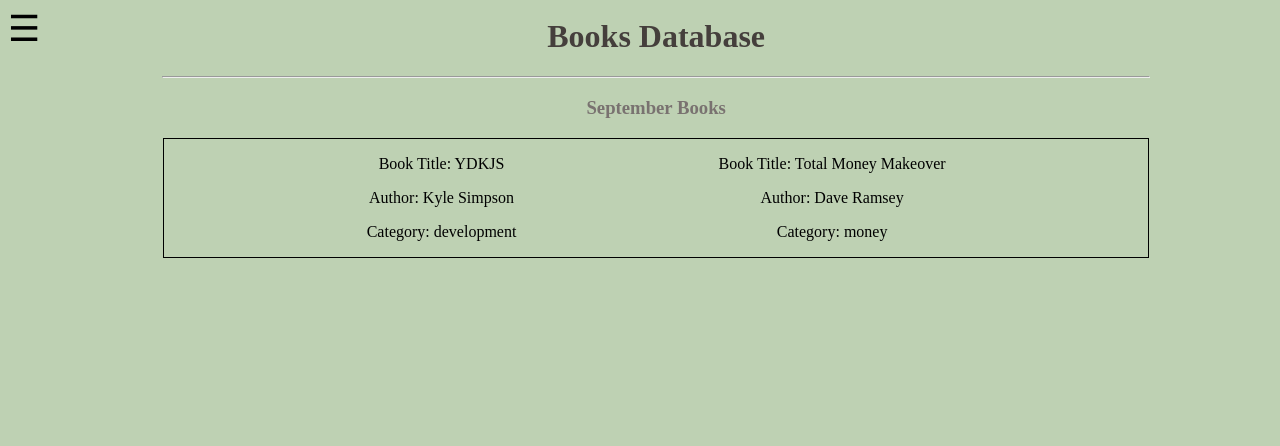
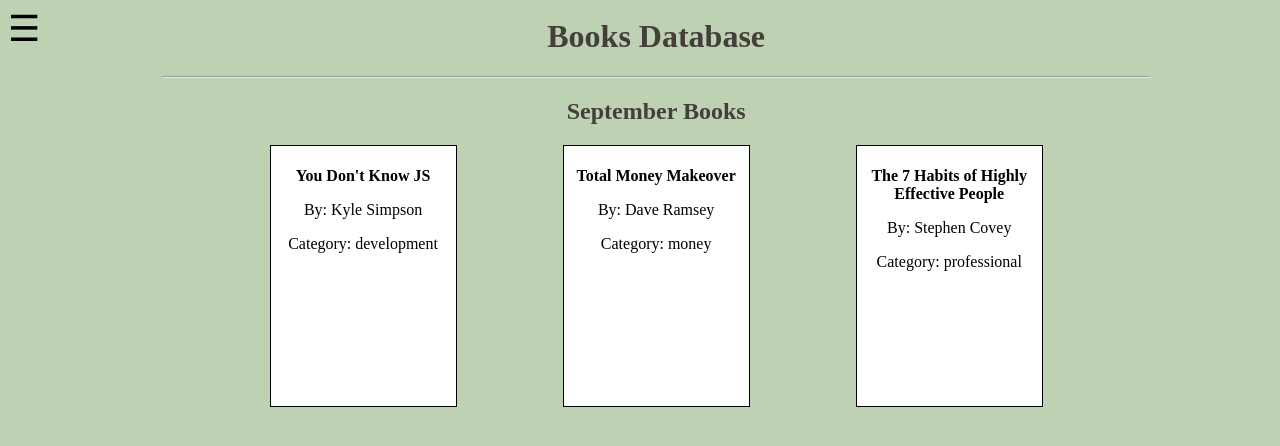
Before and after one commit to jmcacioppo/Book-Collector, a React app: page / in a window 1280 px wide. Shown: the top 446 px of the page. Built offline with nearby package versions, Linux system fonts and the light colour scheme.

Commit message:
Separated home components, styling

```diff
--- a/src/components/home/HomePage.js
+++ b/src/components/home/HomePage.js
@@ -1,4 +1,5 @@
 import React from 'react';
+import Books from "./elements/BooksComponent";
 
 const monthNames = ["January", "February", "March", "April", "May", "June",
   "July", "August", "September", "October", "November", "December"];
@@ -11,8 +12,9 @@ class Home extends React.Component {
 
     this.state = {
       books: [
-        { key: 0, name: 'YDKJS', category: 'development', author: 'Kyle Simpson' },
-        { key: 1, name: 'Total Money Makeover', category: 'money', author: 'Dave Ramsey' }
+        { key: 0, name: `You Don't Know JS`, category: 'development', author: 'Kyle Simpson' },
+        { key: 1, name: 'Total Money Makeover', category: 'money', author: 'Dave Ramsey' },
+        { key: 2, name: 'The 7 Habits of Highly Effective People', category: 'professional', author: 'Stephen Covey' }
       ]
     }
   }
@@ -20,7 +22,7 @@ class Home extends React.Component {
   render() {
     return (
       <section className="TextCenter SectionContainer">
-        <h3 className="SectionTitle">{monthToday} Books</h3>
+        <h2 className="SectionTitle">{monthToday} Books</h2>
 
         <Books books={this.state.books}/>
       </section>
@@ -28,32 +30,4 @@ class Home extends React.Component {
   }
 }
 
-class Books extends React.Component {
-  constructor(props) {
-    super(props);
-
-    this.state = {
-      bookItems: this.props.books.map((item) => <Book book={item} key={item.key}/>)
-    }
-  }
-
-  render() {
-    return (
-      <div className="BooksContainer">
-        {this.state.bookItems}
-      </div>
-    )
-  }
-}
-
-const Book = ({ book }) => {
-  return (
-    <div className="BookContainer">
-      <p>Book Title: {book.name}</p>
-      <p>Author: {book.author}</p>
-      <p>Category: {book.category}</p>
-    </div>
-  )
-}
-
 export default Home;
--- /dev/null
+++ b/src/components/home/elements/BookComponent.js
@@ -0,0 +1,13 @@
+import React from 'react';
+
+const Book = ({ book }) => {
+  return (
+    <div className="BookContainer">
+      <p><strong>{book.name}</strong></p>
+      <p>By: {book.author}</p>
+      <p>Category: {book.category}</p>
+    </div>
+  )
+}
+
+export default Book;
--- /dev/null
+++ b/src/components/home/elements/BooksComponent.js
@@ -0,0 +1,22 @@
+import React from 'react';
+import Book from "./BookComponent";
+
+class Books extends React.Component {
+  constructor(props) {
+    super(props);
+
+    this.state = {
+      bookItems: this.props.books.map((item) => <Book book={item} key={item.key} />)
+    }
+  }
+
+  render() {
+    return (
+      <div className="BooksContainer">
+        {this.state.bookItems}
+      </div>
+    )
+  }
+}
+
+export default Books;
--- a/src/styles/books.scss
+++ b/src/styles/books.scss
@@ -1,5 +1,12 @@
 .BooksContainer {
-  border: 1px black solid;
   display: flex;
   justify-content: space-evenly;
 }
+
+.BookContainer {
+  background-color: white;
+  border: 1px black solid;
+  height: 250px;
+  padding: 5px;
+  width: 175px;
+}
--- a/src/styles/text.scss
+++ b/src/styles/text.scss
@@ -1,11 +1,11 @@
 @import './constants/colors.scss';
-h1.MainTitle {
+.MainTitle {
   color: $primary-text-color;
   margin-top: 10px;
 }
 
-h3.SectionTitle {
-  color: $secondary-text-color;
+.SectionTitle {
+  color: $primary-text-color;
 }
 
 .TextCenter {
```
